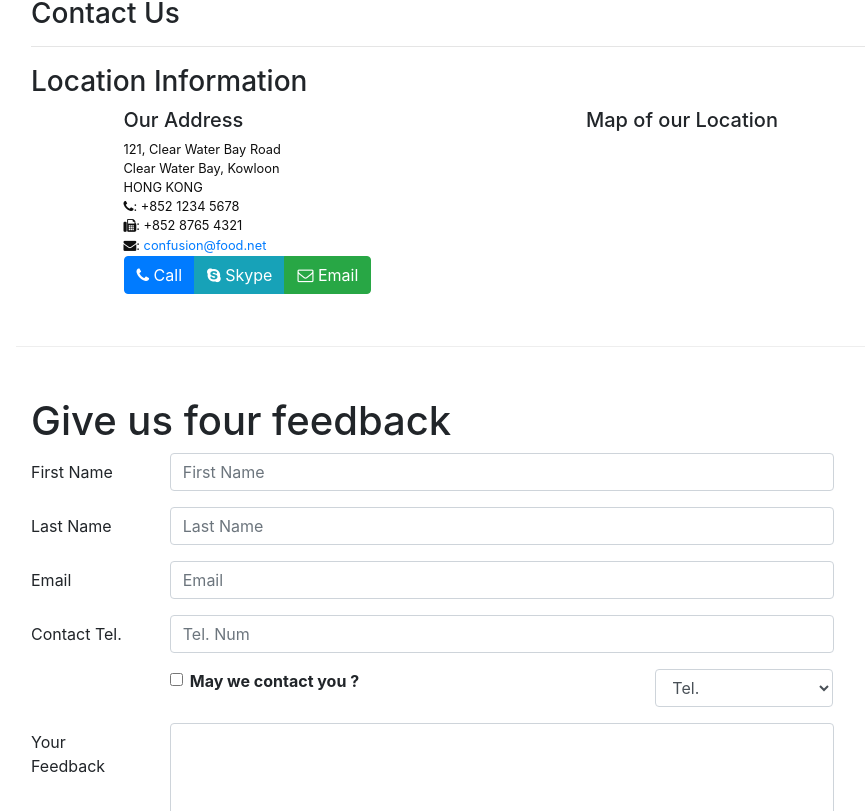
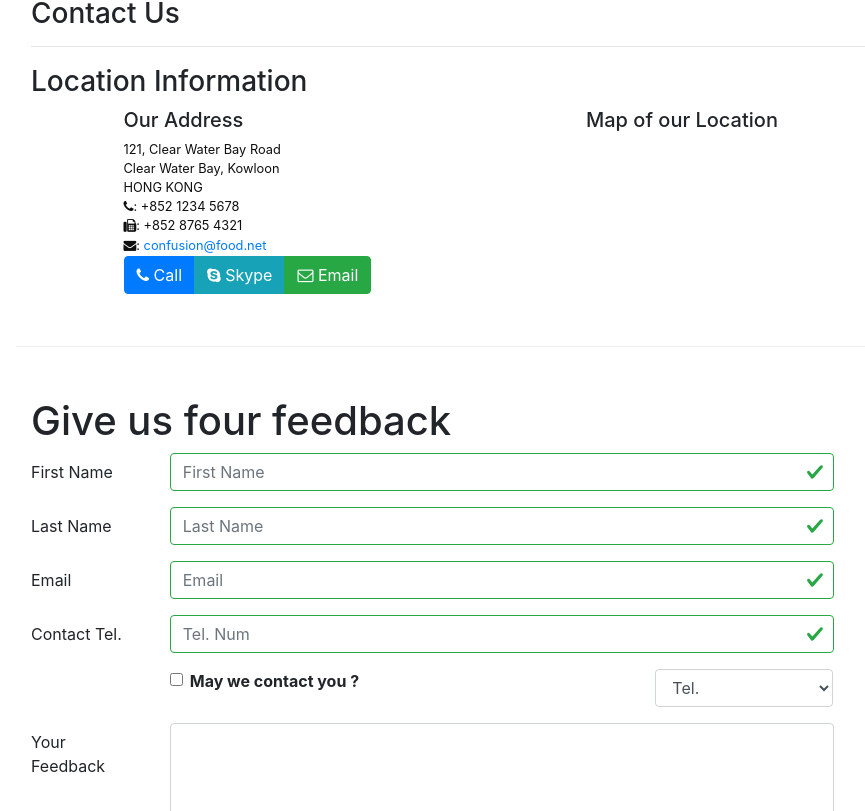
Before and after one commit to ahmedhassan202025/React_final, a React (Create React App) app: page /contactus in a window 1280 px wide. Shown: the part 395-1206 px from the top of the page, without its empty margins (69-934 px from the left). Built offline with nearby package versions, Linux system fonts and the light colour scheme.

Commit message:
Form validation

```diff
--- a/src/components/ContactComponent.js
+++ b/src/components/ContactComponent.js
@@ -1,5 +1,5 @@
 import React ,{Component}from 'react';
-import {Form,FormGroup,Col,Label,Input, Button} from "reactstrap";
+import {Form,FormGroup,Col,Label,Input, Button,FormFeedback} from "reactstrap";
 class Contact extends Component{
 
     constructor(props){
@@ -12,12 +12,56 @@ class Contact extends Component{
             email: '',
             agree: false,
             contactType: 'Tel.',
-            message: ''
+            message: '',
+            touched:{
+                firstname: false,
+                lastname: false,
+                telnum: false,
+                email: false
+
+            }
 
         }
         this.handlesubmit=this.handlesubmit.bind(this);
         this.handleInput=this.handleInput.bind(this);
+        this.handleBlur=this.handleBlur.bind(this);
 
+
+    }
+
+    handleBlur = (field) => (evt) =>{
+        this.setState({
+            touched:{...this.state.touched, [field]:true}
+        })
+    }
+
+    validate(firstname, lastname, telnum, email){
+
+        const errors = {
+            firstname: '',
+            lastname: '',
+            telnum: '',
+            email: ''
+        };
+
+        if (this.state.touched.firstname && firstname.length < 3)
+            errors.firstname = 'First Name should be >= 3 characters';
+        else if (this.state.touched.firstname && firstname.length > 10)
+            errors.firstname = 'First Name should be <= 10 characters';
+
+        if (this.state.touched.lastname && lastname.length < 3)
+            errors.lastname = 'Last Name should be >= 3 characters';
+        else if (this.state.touched.lastname && lastname.length > 10)
+            errors.lastname = 'Last Name should be <= 10 characters';
+
+        const reg = /^\d+$/;
+        if (this.state.touched.telnum && !reg.test(telnum))
+            errors.telnum = 'Tel. Number should contain only numbers';
+
+        if (this.state.touched.email && email.split('').filter(x => x === '@').length !== 1)
+            errors.email = 'Email should contain a @';
+
+        return errors;
 
     }
 
@@ -36,6 +80,7 @@ class Contact extends Component{
         });
     }
     render(){
+        const errors=this.validate(this.state.firstname,this.state.lastname,this.state.telnum,this.state.email);
     return(
         <div className="container">
             <div className="row row-content">
@@ -78,28 +123,44 @@ class Contact extends Component{
                          <Label htmlFor="firstname" md={2} >First Name</Label>
                          <Col md={10}>
                          <Input type="text" value={this.state.firstname} placeholder="First Name"
-                                id="firstname" name="firstname" onChange={this.handleInput}></Input>
+                                id="firstname" name="firstname"
+                                onChange={this.handleInput}
+                                valid={errors.firstname===""}
+                                invalid={errors.firstname !== ""}
+                                onBlur={this.handleBlur("firstname")}></Input>
+                                <FormFeedback>{errors.firstname}</FormFeedback>
                          </Col>
                     </FormGroup>
                     <FormGroup row>
                          <Label htmlFor="lastname" md={2} >Last Name</Label>
                          <Col md={10}>
                          <Input type="text" value={this.state.lastname} placeholder="Last Name"
-                                id="lastname" name="lastname" onChange={this.handleInput}></Input>
-                         </Col>
+                                id="lastname" name="lastname" onChange={this.handleInput}
+                                valid={errors.lastname===""}
+                                invalid={errors.lastname !== ""}
+                                onBlur={this.handleBlur("lastname")}></Input>
+                                  <FormFeedback>{errors.lastname}</FormFeedback>
+                       </Col>
                     </FormGroup>
                     <FormGroup row>
                          <Label htmlFor="email" md={2} >Email</Label>
                          <Col md={10}>
                          <Input type="email" value={this.state.email} placeholder="Email"
-                                id="email" name="email"onChange={this.handleInput}></Input>
+                                id="email" name="email"onChange={this.handleInput}valid={errors.email===""}
+                                invalid={errors.email !== ""}
+                                onBlur={this.handleBlur("email")}></Input>
+                                <FormFeedback>{errors.email}</FormFeedback>
                          </Col>
                     </FormGroup>
                     <FormGroup row>
                          <Label htmlFor="telnum" md={2} >Contact Tel.</Label>
                          <Col md={10}>
                          <Input type="tel" value={this.state.telnum} placeholder="Tel. Num"
-                                id="telnum" name="telnum"onChange={this.handleInput}></Input>
+                                id="telnum" name="telnum"onChange={this.handleInput}
+                                valid={errors.telnum===""}
+                                invalid={errors.telnum !== ""}
+                                onBlur={this.handleBlur("telnum")}></Input>
+                                <FormFeedback>{errors.telnum}</FormFeedback>
                          </Col>
                     </FormGroup>
                     <FormGroup row>
@@ -114,7 +175,7 @@ class Contact extends Component{
 
                     </Col>
                     <Col md={{size:3,offset:1}}>
-                        <Input onChange={this.handleInput} type="select" value={this.state.contactType}>
+                        <Input onChange={this.handleInput} type="select">
                         <option>Tel.</option>
                         <option>Email</option>
                         </Input>
```
